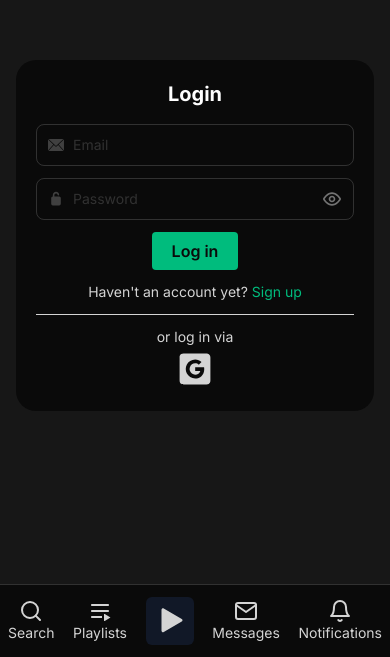
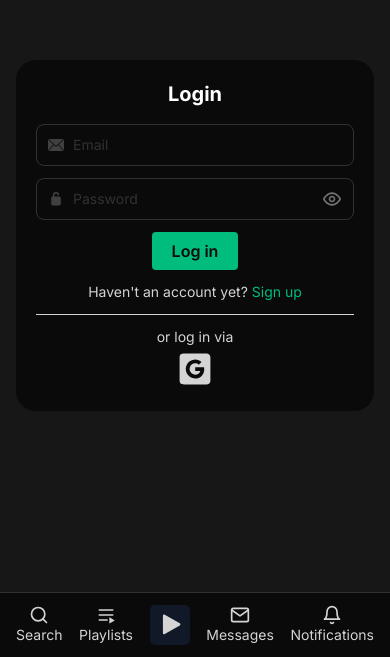
Before and after one commit to ShutSasha/Webby, a Next.js app in the folder web/: page /login in a window 390 px wide. Shown: the part 187-844 px from the top of the page. Built offline with nearby package versions, Linux system fonts and the light colour scheme.

Commit message:
feat(web): added adaptive for mobile version

```diff
--- a/web/src/lib/placeholder-data/nav-side.ts
+++ b/web/src/lib/placeholder-data/nav-side.ts
@@ -2,11 +2,11 @@ import { ComponentProps, FC, SVGProps } from 'react'
 
 import Link from 'next/link'
 
+import LogoIcon from '@/assets/icons/ic_logo.svg'
 import MailIcon from '@/assets/icons/ic_mail.svg'
 import NotificationIcon from '@/assets/icons/ic_notifications.svg'
 import PlaylistIcon from '@/assets/icons/ic_playlist.svg'
 import SearchIcon from '@/assets/icons/ic_search.svg'
-import LogoIcon from '@/assets/icons/ic_logo.svg'
 
 export type NavItem = {
   key: string
@@ -24,9 +24,15 @@ export const navItems: NavItem[] = [
 ]
 
 export const navMobileItems: NavItem[] = [
-  { key: 'search', href: '/', icon: SearchIcon, text: 'Search', iconSize: 'size-6' },
-  { key: 'playlists', href: '/', icon: PlaylistIcon, text: 'Playlists', iconSize: 'size-6' },
-  { key: 'logo', href: '/', icon: LogoIcon, text: '', iconSize: 'size-12' },
-  { key: 'messages', href: '/', icon: MailIcon, text: 'Messages', iconSize: 'size-6' },
-  { key: 'notifications', href: '/', icon: NotificationIcon, text: 'Notifications', iconSize: 'size-6' },
+  { key: 'search', href: '/', icon: SearchIcon, text: 'Search', iconSize: 'max-[420px]:size-5 size-6' },
+  { key: 'playlists', href: '/', icon: PlaylistIcon, text: 'Playlists', iconSize: 'max-[420px]:size-5 size-6' },
+  { key: 'logo', href: '/', icon: LogoIcon, text: '', iconSize: 'max-[420px]:size-10 size-12' },
+  { key: 'messages', href: '/', icon: MailIcon, text: 'Messages', iconSize: 'max-[420px]:size-5 size-6' },
+  {
+    key: 'notifications',
+    href: '/',
+    icon: NotificationIcon,
+    text: 'Notifications',
+    iconSize: 'max-[420px]:size-5 size-6',
+  },
 ]
--- a/web/src/ui/components/modules/Nav/MobileNav.tsx
+++ b/web/src/ui/components/modules/Nav/MobileNav.tsx
@@ -1,12 +1,7 @@
 'use client'
 import { useState } from 'react'
 
-import Link from 'next/link'
-
-import ExpandIcon from '@/assets/icons/ic_expand.svg'
-import LogoIcon from '@/assets/icons/ic_logo.svg'
-import UserProfileIcon from '@/assets/icons/ic_user_profile.svg'
-import { navItems, navMobileItems } from '@/lib/placeholder-data/nav-side'
+import { navMobileItems } from '@/lib/placeholder-data/nav-side'
 
 import NavElement from './NavElement'
 
@@ -17,12 +12,12 @@ export default function MobileNav() {
 
   return (
     <nav
-      className={`flex w-full md:hidden shrink-0 bg-neutral-900 transition-all duration-300 ease-out text-sm leading-5
-        fixed bottom-0 border-t border-border`}
+      className={`flex w-full md:hidden bg-neutral-900 transition-all duration-300 ease-out text-sm leading-5 fixed
+        bottom-0 border-t border-border`}
     >
-      <ul className="flex justify-between items-center list-none w-full gap-2 px-2">
+      <ul className="flex justify-between items-center list-none w-full gap-2 max-[360px]:px-1.5 px-4">
         {navMobileItems.map(item => (
-          <li key={item.key}>
+          <li key={item.key} className="min-w-0">
             <NavElement
               href={item.href}
               text={item.text}
--- a/web/src/ui/components/modules/Nav/NavElement.tsx
+++ b/web/src/ui/components/modules/Nav/NavElement.tsx
@@ -16,20 +16,23 @@ export default function NavElement({ isExpanded, href, Icon, text, className, ic
   return (
     <Link
       href={href}
-      className={`flex w-full h-fit cursor-pointer flex-col items-center rounded-sm ${className} ${
+      className={`flex h-fit cursor-pointer flex-col items-center rounded-sm ${className} ${
         isExpanded
           ? 'flex-row transition-colors duration-300 ease-out hover:bg-emerald-500 hover:text-neutral-800'
           : 'flex-col hover:text-emerald-500'
         } ${isLogo ? 'py-3' : ''}`}
     >
-      <div className={`flex flex-col md:flex md:flex-row items-center ${isExpanded ? 'gap-2 p-1 ' : 'gap-0 p-0 '}`}>
-        <Icon className={iconSize} />
+      <div
+        className={`w-full flex-1 flex flex-col md:flex md:flex-row items-center
+          ${isExpanded ? 'gap-2 p-1 ' : 'gap-0 p-0 '}`}
+      >
+        <Icon className={`${iconSize} shrink-0`} />
         {/* text for desktop */}
         <p className={`overflow-hidden transition-opacity ${isExpanded ? 'opacity-100 ' : 'w-0 h-0 opacity-0'}`}>
           {text}
         </p>
         {/* text for mobile */}
-        <p className="overflow-hidden block md:hidden">{text}</p>
+        <p className="w-full overflow-hidden block md:hidden truncate max-[380px]:text-[12px] text-center">{text}</p>
       </div>
     </Link>
   )
--- a/web/src/ui/components/modules/Nav/SideNav.tsx
+++ b/web/src/ui/components/modules/Nav/SideNav.tsx
@@ -32,7 +32,7 @@ export default function SideNav() {
         </button>
       </div>
 
-      <ul className="flex flex-col gap-2 list-none w-full">
+      <ul className={`flex flex-col gap-2 list-none w-full ${isExpanded ? '' : 'items-center'}`}>
         {navItems.map(item => (
           <li key={item.key}>
             <NavElement
@@ -51,7 +51,7 @@ export default function SideNav() {
         text={'Log in | Sign up'}
         isExpanded={isExpanded}
         Icon={UserProfileIcon}
-        className="mt-auto"
+        className={`mt-auto ${isExpanded ? 'w-full' : ''}`}
         iconSize="size-6"
       />
     </nav>
```
